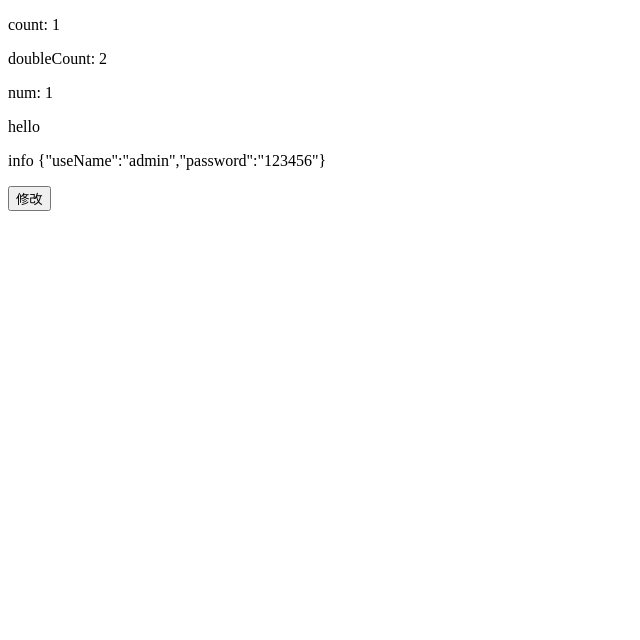
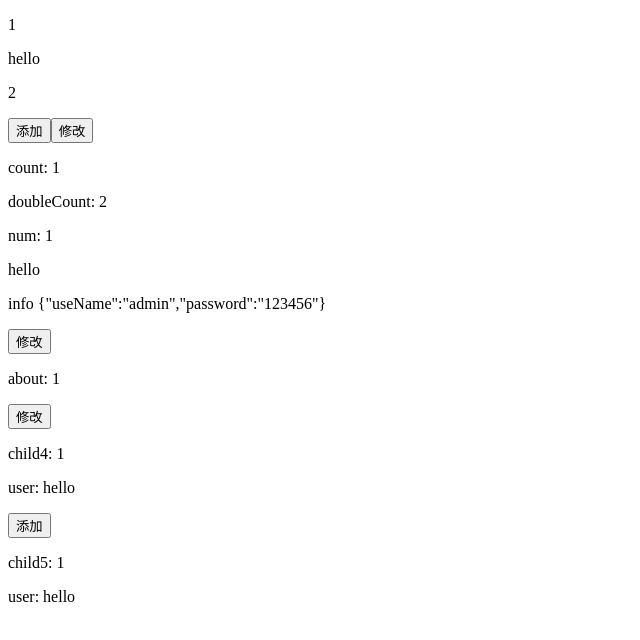
Before and after one commit to tcly861204/react-pinia, a React (Vite) app: page / in a window 1280 px wide. Shown: the top 640 px of the page, without its empty margins (0-640 px from the left). Built offline with nearby package versions, Linux system fonts and the light colour scheme.

Commit message:
docs: 📝 添加示例

```diff
--- a/src/App.tsx
+++ b/src/App.tsx
@@ -1,4 +1,4 @@
-import { memo, useEffect } from 'react'
+import { memo } from 'react'
 import Child from './Child'
 import { useStore, defineStore } from '../packages/main'
 const Child2 = memo(() => {
@@ -53,7 +53,7 @@ const useChildStore = defineStore({
   },
 })
 
-const Child4 = () => {
+const Child4 = memo(() => {
   const { count, user, add } = useChildStore()
   console.log('rendering child4')
   return (
@@ -63,16 +63,27 @@ const Child4 = () => {
       <button onClick={add}>添加</button>
     </section>
   )
-}
+})
+
+const Child5 = memo(() => {
+  const { count, user } = useChildStore()
+  console.log('rendering child5')
+  return (
+    <section>
+      <p>child5: {count}</p>
+      <p>user: {user}</p>
+    </section>
+  )
+})
 
 const App = () => {
   return (
     <section>
+      <Child />
       <Child2 />
-      {/* <Child /> */}
-      {/* <Child2 />
       <Child3 />
-      <Child4 /> */}
+      <Child4 />
+      <Child5 />
     </section>
   )
 }
```
